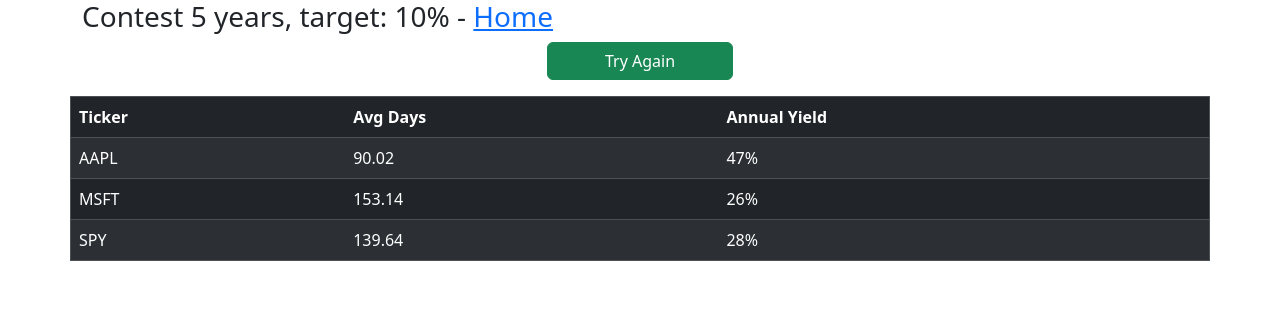
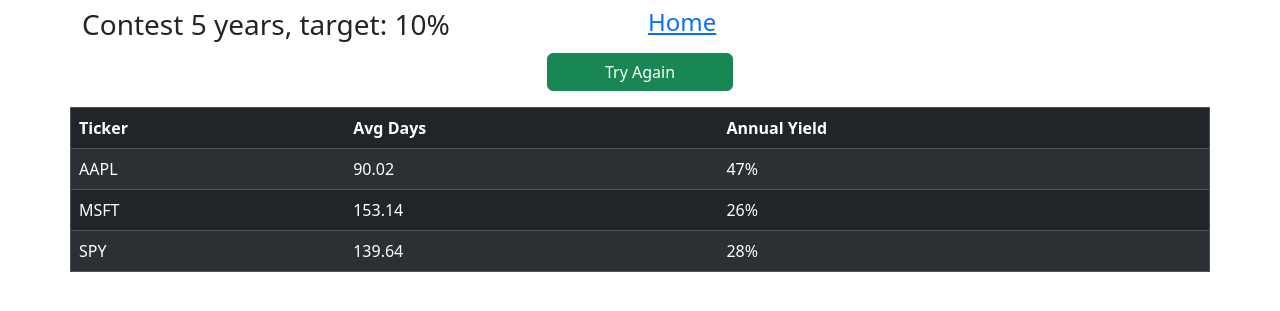
Before and after one commit to p8queen/aapl-random, a FastAPI app: page /contest in a window 1280 px wide. Shown: the top 311 px of the page. Run offline with FastAPI, Linux system fonts and the light colour scheme.

Commit message:
contest rand

```diff
--- a/templates/contest.html
+++ b/templates/contest.html
@@ -10,11 +10,10 @@
 <body>
 <div class="container">
 <div class="row">
-    <h3>Contest 5 years, target: 10% -
-      <span><a href="/">Home</a></span>
-    </h3>
+    <h3 class="mt-2 col-6">Contest 5 years, target: 10% </h3>
+    <h4 class="col-6 p-2"><a href="/">Home</a></h4>
 <div class="text-center">
-<button type="button" class="btn btn-success col-2 mb-3" onClick="window.location.reload();">Try Again</button>
+  <button type="button" class="btn btn-success col-2 mb-3" onClick="window.location.reload();">Try Again</button>
 </div>
 </div>
 <div class="row">
@@ -34,11 +33,10 @@
     <td>{{"{:.0%}".format(results[ticker]['annualYield'])}}</td>
     </tr>
 {% endfor %}
+</tbody>
+</table>
 
 
-
-</div>
-</div>
 
 <script src="https://cdn.jsdelivr.net/npm/bootstrap@5.3.2/dist/js/bootstrap.bundle.min.js" integrity="sha384-C6RzsynM9kWDrMNeT87bh95OGNyZPhcTNXj1NW7RuBCsyN/o0jlpcV8Qyq46cDfL" crossorigin="anonymous"></script>
 </body>
--- a/templates/rand.html
+++ b/templates/rand.html
@@ -16,7 +16,8 @@
 <body>
 <div class="container">
 <div class="row">
-<h3 class="mt-2">Random Orders - Target: {{"{:.0%}".format(target)}} </h3>
+<h3 class="mt-2 col-6">Random Orders - Target: {{"{:.0%}".format(target)}} </h3>
+<h4 class="col-6 p-2"><a href="/">Home</a></h4>
 <div class="text-success bg-dark p-2 my-3 rounded fw-bold">
     Average Days: {{"{:.2f}".format(avgDays)}}, Annual Return: {{"{:.0%}".format(annualYield)}}
     <button type="button" class="ms-5 btn btn-success" onClick="window.location.reload();">Try Again</button>
```
